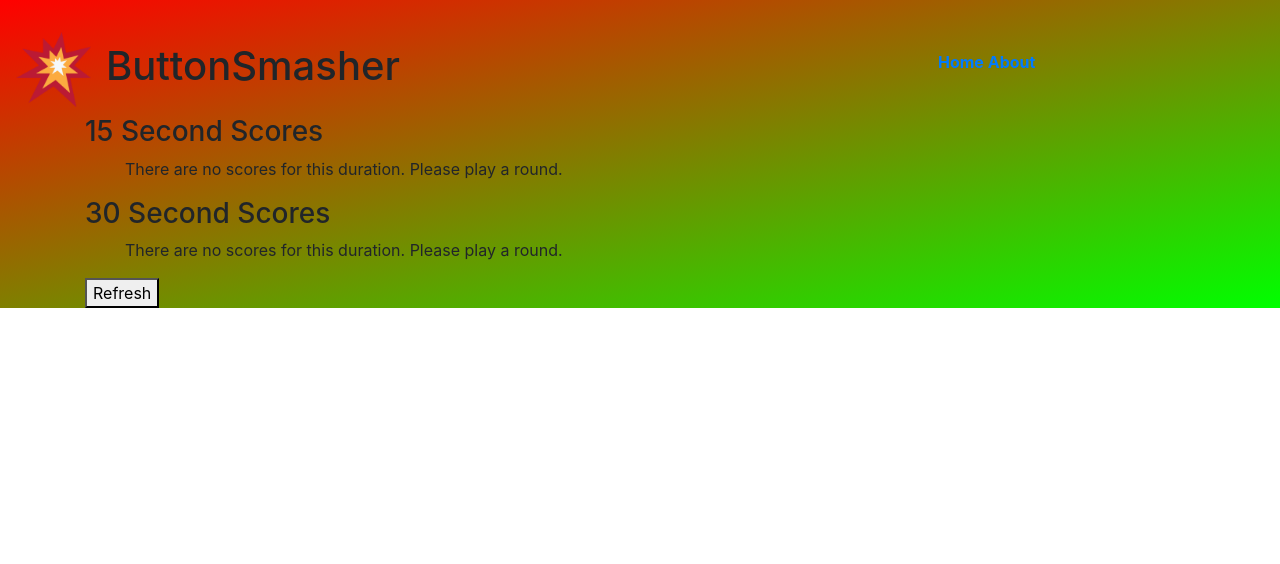
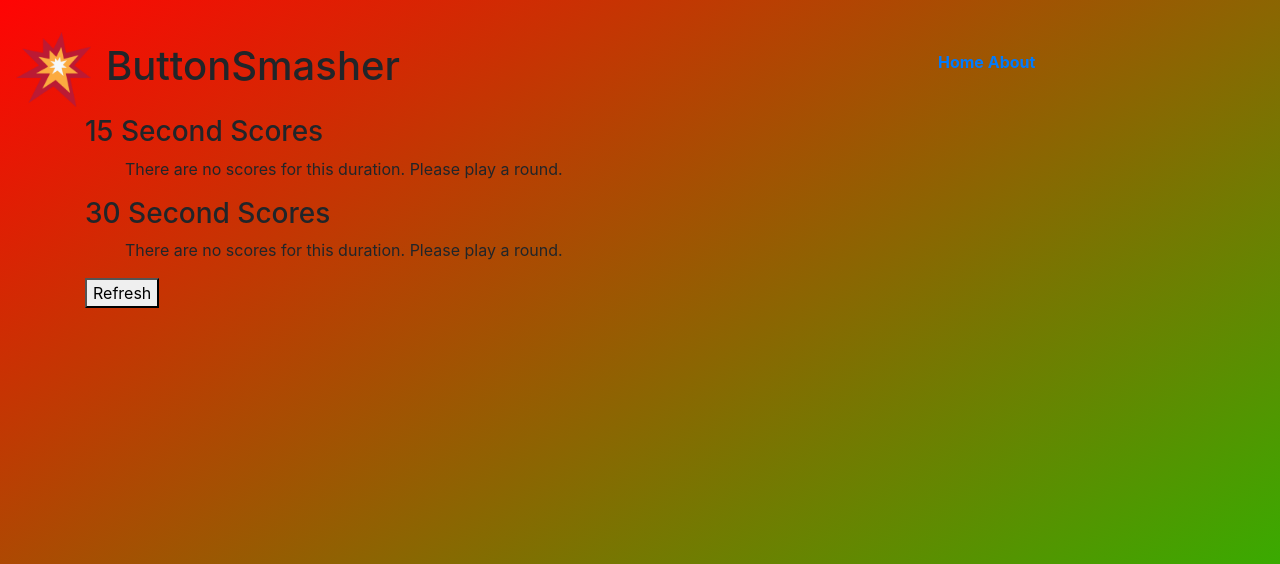
Before and after one commit to MattyOBar/buttonSmasher, a Python web app: template flask/templates/home.html in a window 1280 px wide. Shown: the top 564 px of the page. Run offline with Jinja, Linux system fonts and the light colour scheme; the template is opened without the code that fills it, so the values that code supplies are empty; some libraries are stand-ins or nearby versions.

Commit message:
updated front end to properly use templates and bootstrap. background gradient stretches

```diff
--- /dev/null
+++ b/flask/templates/base.html
@@ -0,0 +1,46 @@
+<!doctype html>
+<html>
+  <head>
+    <meta charset="utf-8">
+    <meta name="viewport" content="width=device-width, initial-scale=1, shrink-to-fit=no">
+    <link rel="stylesheet" href="https://cdn.jsdelivr.net/npm/bootstrap@4.6.2/dist/css/bootstrap.min.css" integrity="sha384-xOolHFLEh07PJGoPkLv1IbcEPTNtaed2xpHsD9ESMhqIYd0nLMwNLD69Npy4HI+N" crossorigin="anonymous">
+    <style>
+        body {
+            background-image: linear-gradient(to bottom right, rgba(255,4,4,1) 0%, rgba(24,199,0,1) 100%);
+            background-attachment: fixed; /* This will keep the gradient fixed when scrolling */
+            background-size: cover; /* This will make sure the gradient covers the entire window */
+            margin: 0;
+            padding: 0;
+        }
+
+    </style>
+
+    <title>{% block title %}{% endblock %}</title>
+  </head>
+  <body>
+    <div><br>
+        <div class="navbar">
+            <div class="col-sm-1.5">
+                <a href="{{ url_for('load_home') }}"><img src="{{ url_for('static', filename='home_img.png') }}" alt="Return Home" width="75" height="75"></img></a>
+            </div>
+
+            <div class="col-sm-8">
+                <h1 class="name">ButtonSmasher</h1>
+            </div>
+
+            <div class="col-sm">
+                <strong><nav class="nav">
+                    <p><a href="{{ url_for('load_home') }}">Home</a> <a href="{{ url_for('load_about') }}">About</a></p>
+                </nav></strong>
+            </div>
+        </div>
+    </div>
+
+
+    {% block content %}
+    {% endblock %}
+
+    <script src="https://cdn.jsdelivr.net/npm/jquery@3.5.1/dist/jquery.slim.min.js" integrity="sha384-DfXdz2htPH0lsSSs5nCTpuj/zy4C+OGpamoFVy38MVBnE+IbbVYUew+OrCXaRkfj" crossorigin="anonymous"></script>
+    <script src="https://cdn.jsdelivr.net/npm/bootstrap@4.6.2/dist/js/bootstrap.bundle.min.js" integrity="sha384-Fy6S3B9q64WdZWQUiU+q4/2Lc9npb8tCaSX9FK7E8HnRr0Jz8D6OP9dO5Vg3Q9ct" crossorigin="anonymous"></script>
+  </body>
+</html>
--- a/flask/templates/home.html
+++ b/flask/templates/home.html
@@ -1,45 +1,6 @@
-<!DOCTYPE html>
-<html lang="en">
-<head>
-    {% block head %}
-    <meta charset="UTF-8">
-
-    {% block styles %}
-        {{ bootstrap.load_css() }}
-    {% endblock %}
-
-    <title>Smash That Dang Button!</title>
-
-    <link rel="stylesheet" >
-    <link rel="shortcut icon" href="{{ url_for('static', filename='favicon.ico') }}">
-    {% endblock %}
-</head>
-
-<body>
+{% extends "base.html" %}
+{% block title %} Smash That Dang Button!{% endblock %}
 {% block content %}
-    <div style="background-image: linear-gradient(to right bottom, rgba(255,0,0,1), rgba(0,255,0,1))" height="100%">
-    <header>
-        <div><br>
-            <div class="navbar">
-                <div class="col-sm-1.5">
-                    <a href="{{ url_for('load_home') }}"><img src="{{ url_for('static', filename='home_img.png') }}" alt="Return Home" width="75" height="75"></img></a>
-                </div>
-
-                <div class="col-sm-8">
-                    <h1 class="name">ButtonSmasher</h1>
-                </div>
-
-                <div class="col-sm">
-                    <strong><nav class="nav">
-                        <p><a href="{{ url_for('load_home') }}">Home</a> <a href="{{ url_for('load_about') }}">About</a></p>
-                    </nav></strong>
-                </div>
-            </div>
-        </div>
-
-    </header>
-
-
 <div class="container">
     <h3>15 Second Scores</h3>
     <ul class="15_scores_list">
@@ -52,6 +13,7 @@
         {% endif %}
     </ul>
 </div>
+
 <div class="container">
     <h3>30 Second Scores</h3>
     <ul class="30_scores_list">
@@ -64,24 +26,8 @@
         {% endif %}
     </ul>
 </div>
+
 <div class="container">
     <a href="{{ url_for('load_home') }}"><button>Refresh</button></a>
 </div>
-    <div>
-        <p>
-
-
-
-
-
-
-
-
-
-        </p>
-    </div>
-
-    </div>
 {% endblock %}
-</body>
-</html>
```
Also changed, not shown: flask/templates/about.html (+4 -45 lines), flask/static/style.css (deleted). Lines whose indentation alone changed are shown as unchanged.
